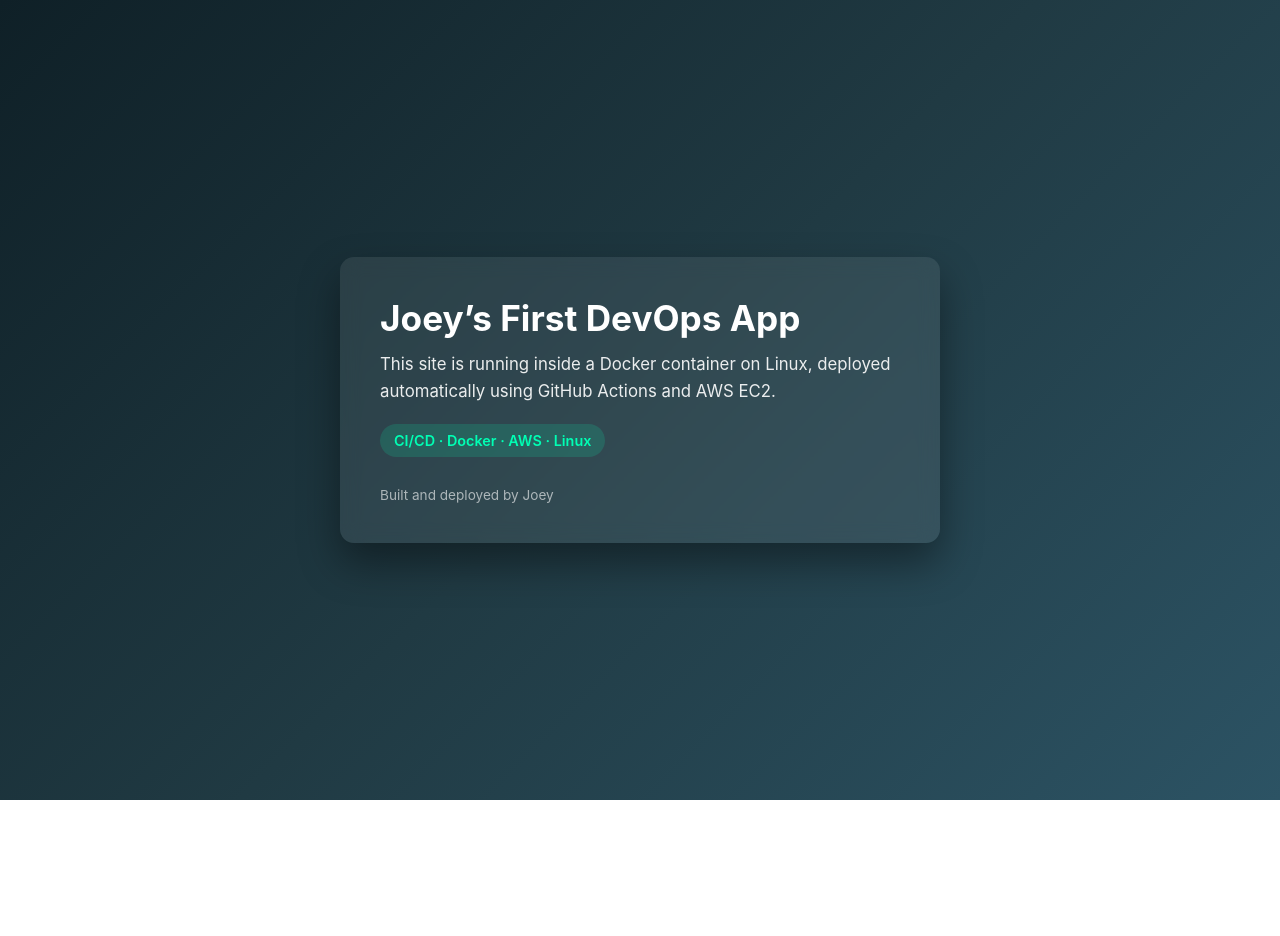
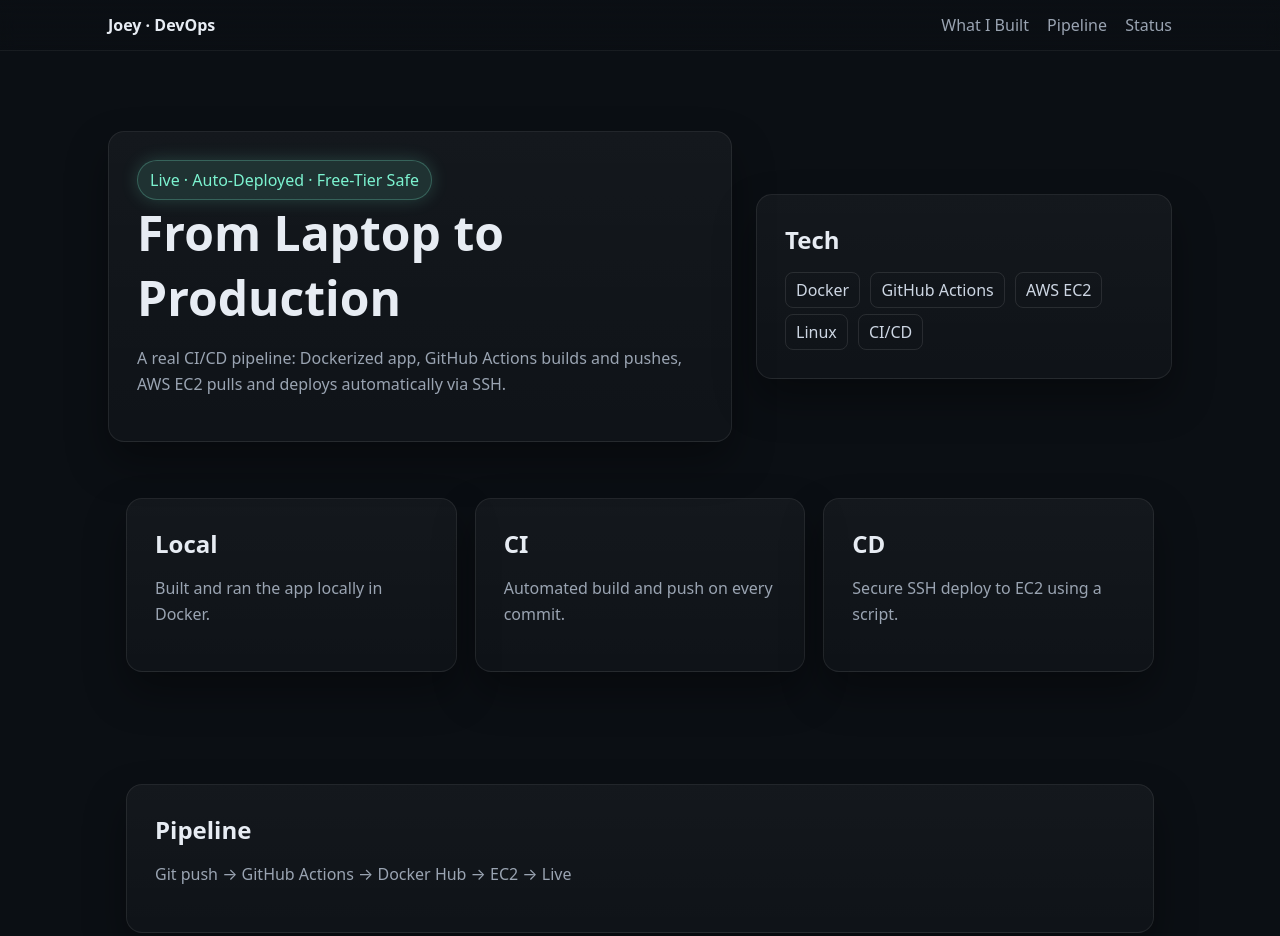
Before and after one commit to jkanodev/dev.joe, a plain HTML site: page app/index.html in a window 1280 px wide. Shown: the top 936 px of the page. Before the commit the page ends 800 px from the top, so only its background shows below. Drawn offline with Linux system fonts and the light colour scheme.

Commit message:
Redesign homepage as dark animated DevOps portfolio

```diff
--- a/app/index.html
+++ b/app/index.html
@@ -3,80 +3,157 @@
 <head>
   <meta charset="UTF-8" />
   <meta name="viewport" content="width=device-width, initial-scale=1.0"/>
-  <title>Joey DevOps App</title>
+  <title>Joey · DevOps Portfolio</title>
 
   <style>
-    * {
-      box-sizing: border-box;
-      margin: 0;
-      padding: 0;
-      font-family: -apple-system, BlinkMacSystemFont, "Segoe UI", Roboto, Oxygen,
-                   Ubuntu, Cantarell, "Open Sans", "Helvetica Neue", sans-serif;
+    :root {
+      --bg: #0b0f14;
+      --panel: #121824;
+      --ink: #e7ecf3;
+      --muted: #9aa4b2;
+      --accent: #7cf3d0;
+      --accent-2: #6aa6ff;
+      --glow: 0 0 0 rgba(124,243,208,0);
     }
 
-    body {
-      min-height: 100vh;
-      background: linear-gradient(135deg, #0f2027, #203a43, #2c5364);
-      display: flex;
-      align-items: center;
-      justify-content: center;
-      color: #ffffff;
+    * { box-sizing: border-box; }
+    html, body { margin: 0; background: var(--bg); color: var(--ink); font-family: ui-sans-serif, system-ui, -apple-system, Segoe UI, Roboto, Ubuntu; }
+
+    /* subtle animated background */
+    body::before {
+      content: "";
+      position: fixed; inset: -20%;
+      background:
+        radial-gradient(600px 300px at 10% 10%, rgba(124,243,208,.08), transparent 60%),
+        radial-gradient(600px 300px at 90% 20%, rgba(106,166,255,.08), transparent 60%),
+        radial-gradient(800px 400px at 50% 90%, rgba(124,243,208,.06), transparent 60%);
+      filter: blur(30px);
+      animation: drift 18s linear infinite;
+      z-index: -1;
+    }
+    @keyframes drift { 0%{transform:translateY(0)} 50%{transform:translateY(-2%)} 100%{transform:translateY(0)} }
+
+    header {
+      position: sticky; top: 0;
+      backdrop-filter: blur(8px);
+      background: linear-gradient(to bottom, rgba(11,15,20,.85), rgba(11,15,20,.4));
+      border-bottom: 1px solid rgba(255,255,255,.06);
+      z-index: 10;
+    }
+    nav {
+      max-width: 1100px; margin: 0 auto; padding: 14px 18px;
+      display: flex; align-items: center; justify-content: space-between;
+    }
+    nav a { color: var(--muted); text-decoration: none; margin-left: 14px; }
+    nav a:hover { color: var(--ink); }
+
+    .wrap { max-width: 1100px; margin: 0 auto; padding: 56px 18px; }
+
+    .hero {
+      display: grid; gap: 24px; grid-template-columns: 1.2fr .8fr;
+      align-items: center; margin-top: 24px;
+    }
+    @media (max-width: 900px){ .hero{ grid-template-columns: 1fr; } }
+
+    .card {
+      background: linear-gradient(180deg, rgba(255,255,255,.04), rgba(255,255,255,.02));
+      border: 1px solid rgba(255,255,255,.08);
+      border-radius: 16px;
+      padding: 28px;
+      box-shadow: 0 20px 40px rgba(0,0,0,.35);
+      transition: transform .3s ease, box-shadow .3s ease;
+    }
+    .card:hover {
+      transform: translateY(-4px);
+      box-shadow: 0 30px 70px rgba(0,0,0,.45);
     }
 
-    .card {
-      background: rgba(255, 255, 255, 0.08);
-      backdrop-filter: blur(10px);
-      border-radius: 14px;
-      padding: 40px;
-      max-width: 600px;
-      width: 90%;
-      box-shadow: 0 20px 40px rgba(0, 0, 0, 0.4);
+    h1 { font-size: clamp(2rem, 4vw, 3rem); margin: 0 0 10px; }
+    h2 { margin: 0 0 10px; }
+    p { color: var(--muted); line-height: 1.6; }
+
+    .pill {
+      display: inline-flex; gap: 8px; align-items: center;
+      padding: 8px 12px; border-radius: 999px;
+      background: rgba(124,243,208,.12);
+      color: var(--accent);
+      border: 1px solid rgba(124,243,208,.25);
+      box-shadow: var(--glow);
+      animation: pulse 3s ease-in-out infinite;
+    }
+    @keyframes pulse {
+      0%{ box-shadow: 0 0 0 rgba(124,243,208,0); }
+      50%{ box-shadow: 0 0 22px rgba(124,243,208,.25); }
+      100%{ box-shadow: 0 0 0 rgba(124,243,208,0); }
     }
 
-    h1 {
-      font-size: 2.2rem;
-      margin-bottom: 12px;
-    }
+    .grid { display: grid; gap: 18px; grid-template-columns: repeat(3, 1fr); }
+    @media (max-width: 900px){ .grid{ grid-template-columns: 1fr; } }
 
-    p {
-      font-size: 1.05rem;
-      line-height: 1.6;
-      opacity: 0.9;
-    }
+    .tag { display:inline-block; padding:6px 10px; border-radius:8px; border:1px solid rgba(255,255,255,.1); color:#cdd6e3; margin:6px 6px 0 0; }
 
-    .badge {
-      display: inline-block;
-      margin-top: 20px;
-      padding: 8px 14px;
-      border-radius: 999px;
-      background: rgba(0, 255, 180, 0.15);
-      color: #00ffb4;
-      font-weight: 600;
-      font-size: 0.9rem;
-    }
-
-    footer {
-      margin-top: 30px;
-      font-size: 0.85rem;
-      opacity: 0.6;
-    }
+    footer { color: var(--muted); border-top: 1px solid rgba(255,255,255,.06); }
   </style>
 </head>
 
 <body>
-  <div class="card">
-    <h1>Joey’s First DevOps App</h1>
+  <header>
+    <nav>
+      <strong>Joey · DevOps</strong>
+      <div>
+        <a href="#built">What I Built</a>
+        <a href="#flow">Pipeline</a>
+        <a href="#status">Status</a>
+      </div>
+    </nav>
+  </header>
 
-    <p>
-      This site is running inside a Docker container on Linux, deployed automatically
-      using GitHub Actions and AWS EC2.
-    </p>
+  <main class="wrap">
+    <section class="hero">
+      <div class="card">
+        <span class="pill">Live · Auto-Deployed · Free-Tier Safe</span>
+        <h1>From Laptop to Production</h1>
+        <p>
+          A real CI/CD pipeline: Dockerized app, GitHub Actions builds and pushes,
+          AWS EC2 pulls and deploys automatically via SSH.
+        </p>
+      </div>
 
-    <span class="badge">CI/CD · Docker · AWS · Linux</span>
+      <div class="card">
+        <h2>Tech</h2>
+        <span class="tag">Docker</span>
+        <span class="tag">GitHub Actions</span>
+        <span class="tag">AWS EC2</span>
+        <span class="tag">Linux</span>
+        <span class="tag">CI/CD</span>
+      </div>
+    </section>
 
-    <footer>
-      Built and deployed by Joey
-    </footer>
-  </div>
+    <section id="built" class="wrap">
+      <div class="grid">
+        <div class="card"><h2>Local</h2><p>Built and ran the app locally in Docker.</p></div>
+        <div class="card"><h2>CI</h2><p>Automated build and push on every commit.</p></div>
+        <div class="card"><h2>CD</h2><p>Secure SSH deploy to EC2 using a script.</p></div>
+      </div>
+    </section>
+
+    <section id="flow" class="wrap">
+      <div class="card">
+        <h2>Pipeline</h2>
+        <p>Git push → GitHub Actions → Docker Hub → EC2 → Live</p>
+      </div>
+    </section>
+
+    <section id="status" class="wrap">
+      <div class="card">
+        <h2>Status</h2>
+        <p>Running in production with zero backend cost.</p>
+      </div>
+    </section>
+  </main>
+
+  <footer class="wrap">
+    Built by Joey · Dark theme · Motion via CSS only
+  </footer>
 </body>
 </html>
```
